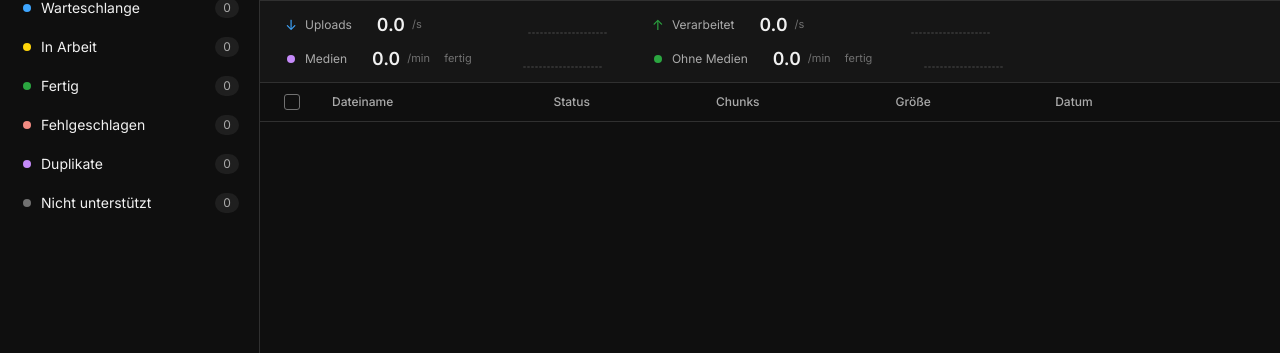
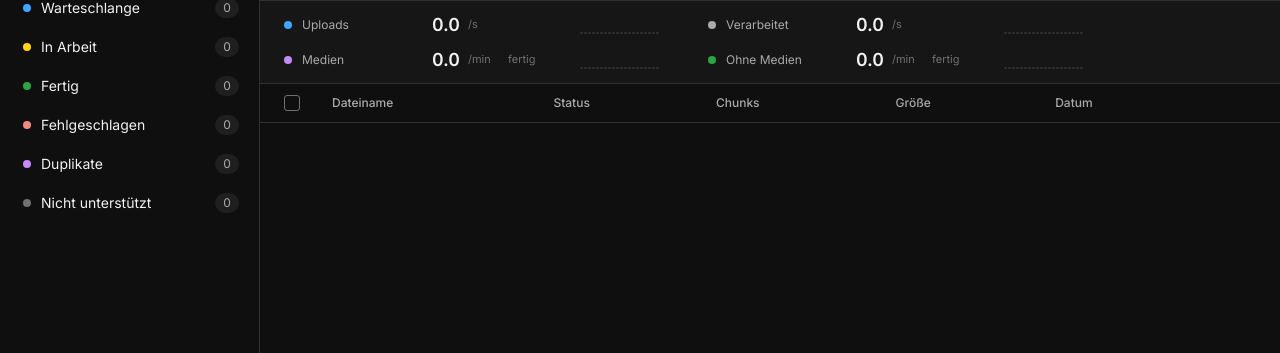
Before and after one commit to antndev/data-injector, a Python web app: template app/templates/index.html in a window 1280 px wide. Shown: the part 67-420 px from the top of the page. Run offline with Jinja, Linux system fonts and the light colour scheme; the template is opened without the code that fills it: most values are stand-ins (such as "Sample title", 1, 10 or a date in 2020); lists and menus that the app fills with data are empty.

Commit message:
One marker shape for all four rates and fixed columns
The top row used arrows and the bottom row coloured dots, so two rows meant to
read as one block looked like two unrelated widgets. All four now carry the
same dot, coloured by what it counts.

Nothing lined up either: each cell was a flex row held together by minimum
widths, and /min is wider than /s, so the unit overflowed its minimum and
pushed the remaining count and the sparkline out of step with the row above.
Each cell is now its own grid with the same six fixed columns, and the
sparkline has a fixed width instead of taking whatever is left. Measured after
the change: all four cells put every element on the same pixel.

```diff
--- a/app/templates/index.html
+++ b/app/templates/index.html
@@ -139,21 +139,19 @@ main{flex:1;display:flex;flex-direction:column;min-width:0}
 header{display:flex;align-items:center;gap:10px;padding:14px 24px;border-bottom:1px solid var(--line)}
 
 .rates{display:flex;align-items:center;gap:32px;padding:10px 24px;border-bottom:1px solid var(--line);background:#161616}
-.rate-grid{display:grid;grid-template-columns:max-content max-content;gap:7px 44px;align-items:center}
-.rate{display:flex;align-items:center;gap:7px}
-.rate .mark{width:14px;display:inline-flex;align-items:center;justify-content:center;flex-shrink:0;font-size:14px}
-.rate .l{color:var(--mute);font-size:12px;white-space:nowrap}
+.rate-grid{display:grid;grid-template-columns:max-content max-content;gap:8px 40px;align-items:center}
+.rate{display:grid;grid-template-columns:10px 96px 54px 32px 64px 88px;
+  align-items:center;column-gap:8px}
+.rate .mark{display:flex;align-items:center;justify-content:flex-start}
+.rate .l{color:var(--mute);font-size:12px;white-space:nowrap;overflow:hidden;text-overflow:ellipsis}
 .rate .v{font-size:18px;font-weight:600;font-variant-numeric:tabular-nums;color:var(--text);
-  min-width:46px;text-align:right}
-.rate .u{font-size:11px;color:var(--dim);min-width:30px}
-.rate .rem{font-size:11px;color:var(--dim);font-variant-numeric:tabular-nums;
-  min-width:66px;white-space:nowrap}
+  text-align:right}
+.rate .u{font-size:11px;color:var(--dim)}
+.rate .rem{font-size:11px;color:var(--dim);font-variant-numeric:tabular-nums;white-space:nowrap}
 .eta-box{margin-left:auto;display:flex;flex-direction:column;align-items:flex-end;gap:1px;line-height:1.1}
 .eta-box .v{font-size:26px;font-weight:600;color:var(--purple);font-variant-numeric:tabular-nums}
 .eta-box .v.loading{font-size:15px;font-weight:500;color:var(--mute)}
 .eta-box .l{font-size:10px;color:var(--dim);letter-spacing:.09em;text-transform:uppercase}
-.rate .mark.arrow{color:var(--blue)}
-.rate .mark.arrow.up{color:var(--green)}
 .eta-box .info{
   position:relative;
   display:inline-flex;align-items:center;justify-content:center;
@@ -182,7 +180,7 @@ header{display:flex;align-items:center;gap:10px;padding:14px 24px;border-bottom:
 .eta-box .info:hover::after,.eta-box .info:hover::before,.eta-box .info:focus-visible::after,.eta-box .info:focus-visible::before{opacity:1;visibility:visible}
 .rate.tput{color:var(--dim);font-size:12px}
 .rate.tput b{color:var(--mute);font-weight:500}
-.spark{display:flex;align-items:flex-end;gap:1px;height:18px;margin-left:6px}
+.spark{display:flex;align-items:flex-end;gap:1px;height:18px;width:88px;overflow:hidden}
 .spark span{width:3px;background:var(--line);border-radius:1px;transition:height .3s}
 .rate.in .spark span.hot{background:var(--blue)}
 .rate.out .spark span.hot{background:var(--green)}
@@ -214,6 +212,8 @@ tr:hover td{background:var(--panel)}
 tr.sel td,#rows.all-sel tr td{background:#1c2a3a}
 
 .rate .ldot{width:8px;height:8px;border-radius:50%;display:block}
+.rate .ldot.up{background:var(--blue)}
+.rate .ldot.out{background:var(--mute)}
 .rate .ldot.med{background:var(--purple)}
 .rate .ldot.pln{background:var(--green)}
 
@@ -471,14 +471,14 @@ input[type=checkbox]:checked::after{content:'';width:5px;height:9px;border:solid
   <div class="rates">
     <div class="rate-grid">
       <div class="rate in">
-        <span class="mark arrow">↓</span>
+        <span class="mark"><i class="ldot up"></i></span>
         <span class="l" data-i18n="rate.uploads">Uploads</span>
         <span class="v" id="r-in">0.0</span><span class="u">/s</span>
         <span class="rem"></span>
         <span class="spark" id="spark-in"></span>
       </div>
       <div class="rate out">
-        <span class="mark arrow up">↑</span>
+        <span class="mark"><i class="ldot out"></i></span>
         <span class="l" data-i18n="rate.processed">Verarbeitet</span>
         <span class="v" id="r-out">0.0</span><span class="u">/s</span>
         <span class="rem"></span>
```
